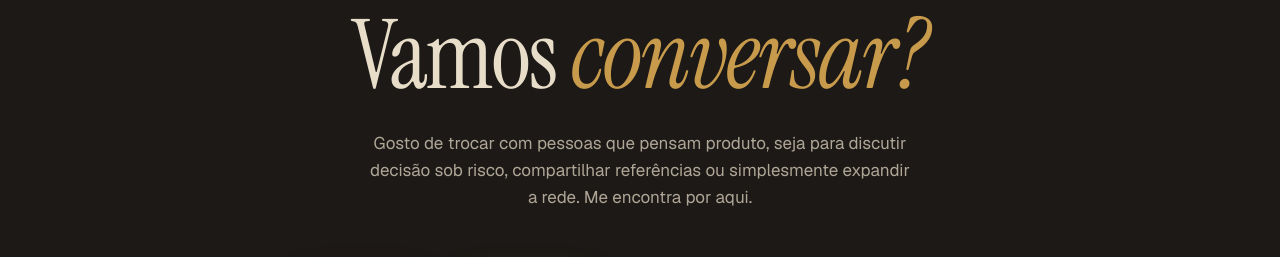
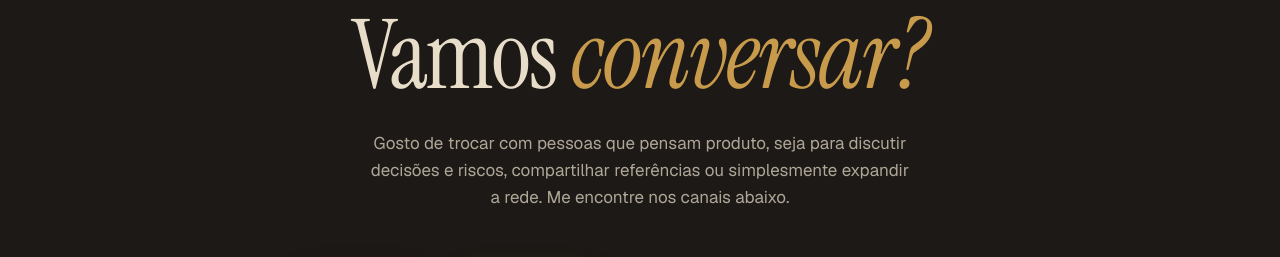
Before and after one commit to regianepereira-pm/meu-portfolio, a plain HTML site: page index.html in a window 1280 px wide. Shown: the part 5700-5957 px from the top of the page. Drawn offline with nearby package versions, Linux system fonts and the light colour scheme; files whose address does not match are found by name.

Commit message:
Update index.html

```diff
--- a/index.html
+++ b/index.html
@@ -1296,7 +1296,7 @@ main, header, footer, section { position: relative; z-index: 3; }
     <span class="eyebrow">§ 05</span>
     <h2 style="margin-top:24px">Vamos <em>conversar?</em></h2>
     <p class="cta-sub">
-      Gosto de trocar com pessoas que pensam produto, seja para discutir decisão sob risco, compartilhar referências ou simplesmente expandir a rede. Me encontra por aqui.
+      Gosto de trocar com pessoas que pensam produto, seja para discutir decisões e riscos, compartilhar referências ou simplesmente expandir a rede. Me encontre nos canais abaixo.
     </p>
 
     <div class="cta-actions">
```
